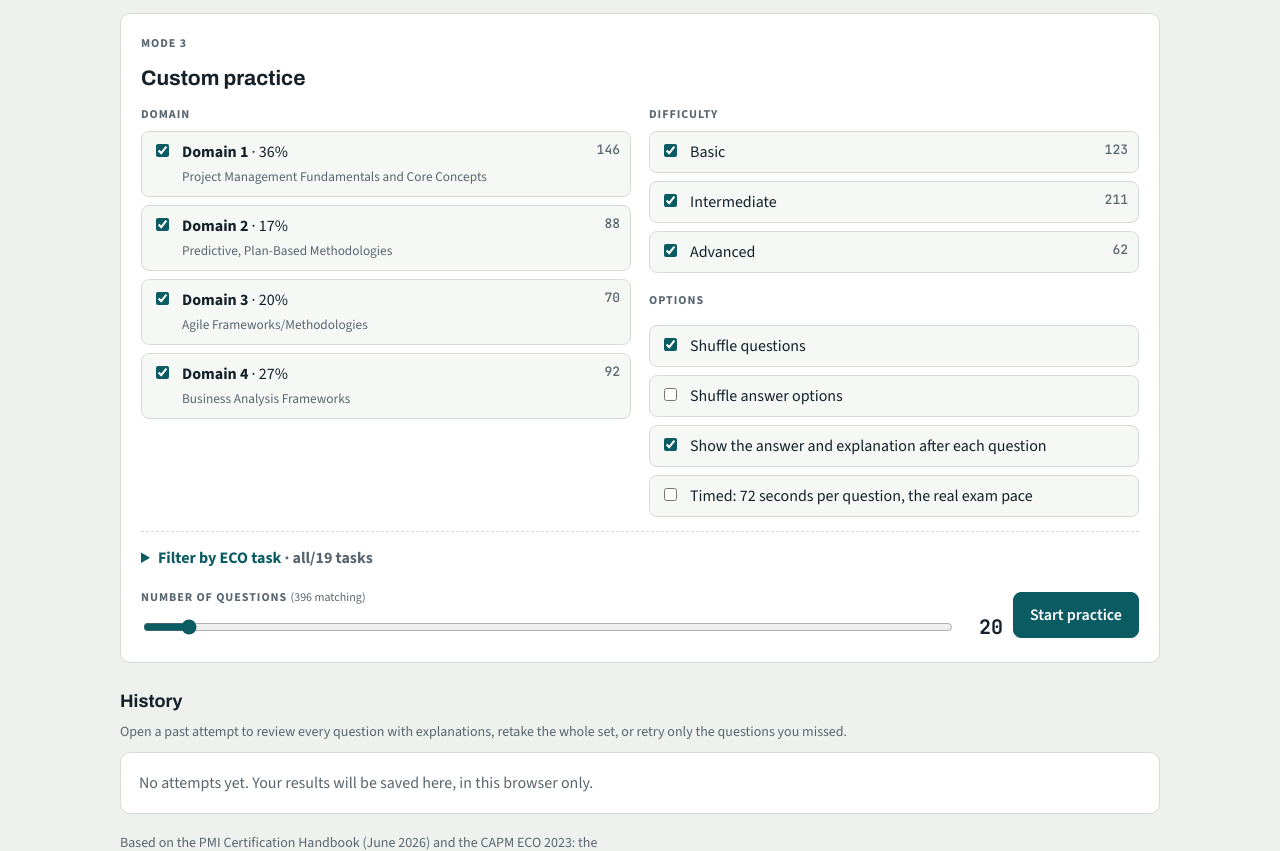
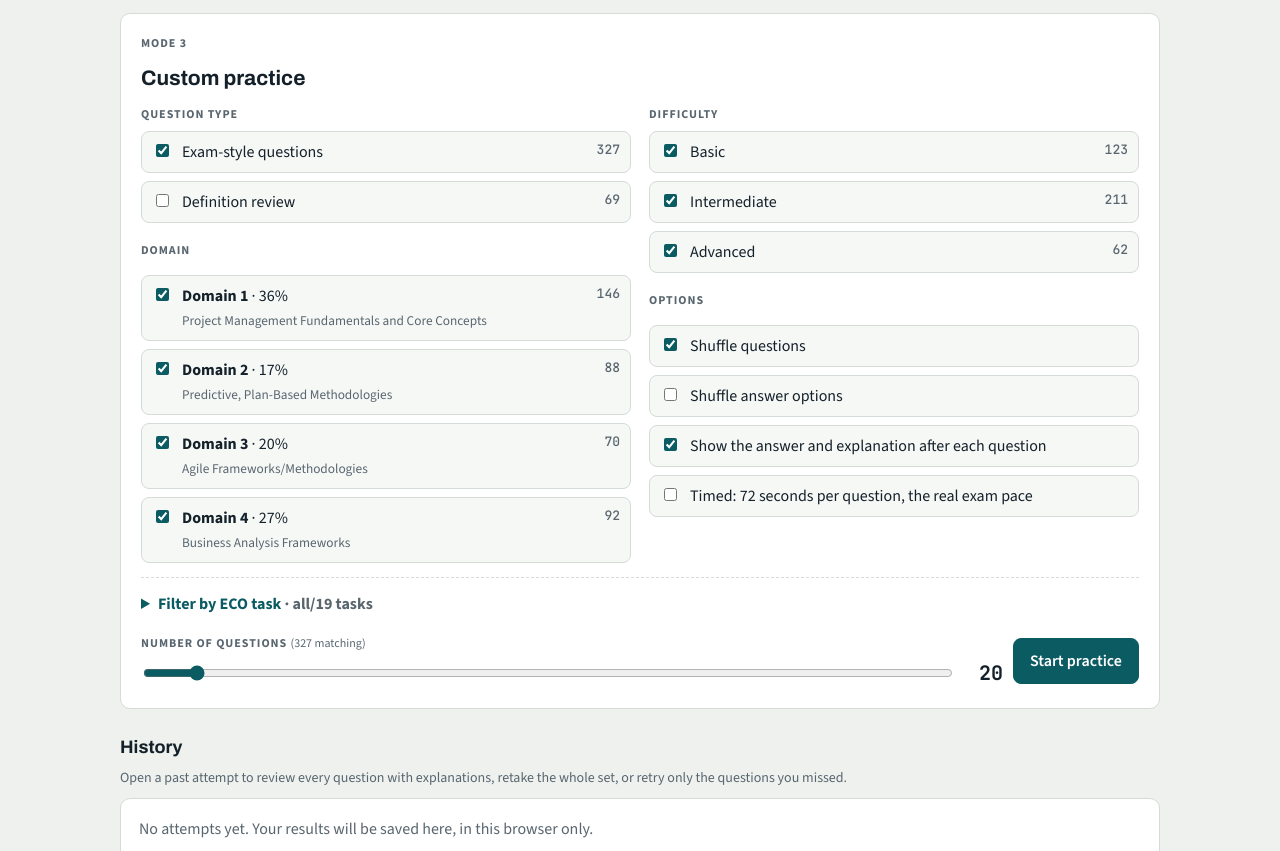
Before and after one commit to Augustine-debug/capm-practice-room, a plain HTML site: page index.html in a window 1280 px wide. Shown: the part 571-1422 px from the top of the page. Drawn offline with nearby package versions, Linux system fonts and the light colour scheme.

Commit message:
Custom practice and review mistakes (B1–B3, #12–#14)
- B1: new "Question type" filter (exam-style on by default, definition
  review optional, each with its count), so definition questions stay
  reachable until the flashcards; when the filters match nothing, a clear
  message appears and Start is disabled. The slider max follows the filters
- B2: practice modes show your average time per question next to the
  1:12 target (72 s, the real exam pace); the full mock shows only its clock
- B3: answering a question correctly with instant feedback removes it from
  the mistakes list straight away, not only after submitting

Already in place and checked: instant feedback (default on), optional
72 s/question timer (default off), shuffle questions/options with scoring
and "why wrong" text following the shuffled letters, mistakes count and
Retry/Retake on every results page.

Closes #12
Closes #13
Closes #14

Co-Authored-By: Claude Opus 5.5 <noreply@anthropic.com>
Claude-Session: https://claude.ai/code/session_01FprDGMi7mrPvPpQLZnuJyM

```diff
--- a/css/style.css
+++ b/css/style.css
@@ -246,3 +246,4 @@ tr:last-child td{border-bottom:0}
 .page table.hist td,.page table.hist th{white-space:normal;vertical-align:top}
 .dialog ul.rules{margin:0;padding-left:20px}
 .dialog ul.rules li{margin:4px 0}
+.nomatch{margin:0 0 8px;padding:8px 12px;border-radius:8px;background:var(--flag-soft);color:var(--flag);font-size:14px}
--- a/js/app.js
+++ b/js/app.js
@@ -167,6 +167,7 @@ function homeHTML(){
   const hist=store.get("history",[]);
   const dChecks=DOMAINS.map(d=>`<label class="chk"><input type="checkbox" id="cd${d.n}" data-d="${d.n}" checked><span><b>Domain ${d.n}</b> · ${d.w}%<br><small class="muted">${esc(d.name)}</small></span><span class="n">${BANK.filter(b=>b.d===d.n).length}</span></label>`).join("");
   const tChecks=Object.keys(TASKS).map(t=>`<label class="chk"><input type="checkbox" id="ct${t.replace(".","_")}" data-t="${t}" checked><span><b class="mono">${t}</b> ${esc(TASKS[t][1])}<br><small class="muted">${esc(TASKS[t][0])}</small></span><span class="n">${BANK.filter(b=>b.t===t).length}</span></label>`).join("");
+  const mChecks=[["exam","Exam-style questions",true],["definition","Definition review",false]].map(([m,t,on])=>`<label class="chk"><input type="checkbox" id="cm_${m}" data-m="${m}"${on?" checked":""}><span>${t}</span><span class="n">${BANK.filter(b=>b.mode===m).length}</span></label>`).join("");
   const lChecks=[1,2,3].map(l=>`<label class="chk"><input type="checkbox" id="cl${l}" data-l="${l}" checked><span>${LEVELS[l]}</span><span class="n">${BANK.filter(b=>b.lv===l).length}</span></label>`).join("");
   return `
   <header class="mast">
@@ -192,7 +193,7 @@ function homeHTML(){
       <div class="label">Mode 3</div>
       <h2>Custom practice</h2>
       <div class="form">
-        <fieldset><legend class="label">Domain</legend>${dChecks}</fieldset>
+        <fieldset><legend class="label">Question type</legend>${mChecks}<legend class="label" style="margin-top:10px">Domain</legend>${dChecks}</fieldset>
         <fieldset><legend class="label">Difficulty</legend>${lChecks}
           <legend class="label" style="margin-top:10px">Options</legend>
           <label class="chk"><input type="checkbox" id="oShuffle" checked><span>Shuffle questions</span></label>
@@ -206,6 +207,7 @@ function homeHTML(){
         <div class="taskgrid">${tChecks}</div></details>
       <div class="row">
         <div style="flex:1;min-width:220px"><div class="label" style="margin-bottom:6px">Number of questions <span id="poolInfo" class="muted" style="text-transform:none;letter-spacing:0;font-weight:400"></span></div>
+          <p id="noMatch" class="nomatch" role="status" hidden>No questions match these filters. Tick at least one option in each group, or widen the ECO task filter.</p>
           <div class="range"><input type="range" id="oCount" min="1" max="${BANK.length}" value="20"><output id="oCountOut">20</output></div></div>
         <div style="display:flex;gap:8px;flex-wrap:wrap"><button class="btn primary" id="startCustom" data-act="custom">Start practice</button></div>
       </div>
@@ -244,13 +246,15 @@ function pool(){
   const ds=DOMAINS.filter(d=>$("#cd"+d.n)?.checked).map(d=>d.n);
   const ls=[1,2,3].filter(l=>$("#cl"+l)?.checked);
   const ts=new Set(Object.keys(TASKS).filter(t=>{const el=document.getElementById("ct"+t.replace(".","_"));return !el||el.checked}));
-  return BANK.filter(b=>ds.includes(b.d)&&ls.includes(b.lv)&&ts.has(b.t)).map(b=>b.id);
+  const ms=["exam","definition"].filter(m=>$("#cm_"+m)?.checked);
+  return BANK.filter(b=>ms.includes(b.mode)&&ds.includes(b.d)&&ls.includes(b.lv)&&ts.has(b.t)).map(b=>b.id);
 }
 function syncCustom(){
   const p=pool(),r=$("#oCount"),o=$("#oCountOut");if(!r)return;
   const max=Math.max(1,p.length);r.max=max;if(+r.value>max)r.value=max;
   o.textContent=p.length?r.value:0;
   $("#poolInfo").textContent=`(${p.length} matching)`;
+  const nm=$("#noMatch");if(nm)nm.hidden=!!p.length;
   const tAll=Object.keys(TASKS).length,tOn=document.querySelectorAll(".taskgrid input:checked").length;
   const ti=$("#taskInfo");if(ti)ti.textContent=`· ${tOn===tAll?"all":tOn}/${tAll} tasks`;
   $("#startCustom").disabled=!p.length;
@@ -290,6 +294,7 @@ function examHTML(){
     <div class="title">${modeName[S.mode]}</div>
     <div class="stat"><b>${S.idx+1}/${n}</b><small>question</small></div>
     <div class="stat hideable"><b>${answered}</b><small>answered</small></div>
+    ${S.mode!=="full"&&answered?`<div class="stat" title="Reference pace on the real exam: 72 seconds per question"><b>${fmt(S.elapsed/answered)}</b><small>avg · target 1:12</small></div>`:""}
     ${S.phase?`<div class="stat hideable"><b>${S.phase==="s1"?1:2}/2</b><small>section</small></div>`:""}
     <div class="stat timer ${S.limit&&rem<=300?"low":""}" id="timer"><b>${fmt(rem)}</b><small>${S.limit?"left":"elapsed"}</small></div>
     <div class="spacer"></div>
@@ -392,6 +397,7 @@ function pick(orig){const b=q();if(isLocked(b))return;
     if(i>=0)v.splice(i,1);else{if(v.length>=need(b))v.shift();v.push(orig)}
     if(v.length)S.ans[b.id]=v.sort((x,y)=>x-y);else delete S.ans[b.id]}
   else S.ans[b.id]=orig;
+  if(isLocked(b)&&okAns(S.ans[b.id],b)){const w=store.get("wrong",[]);if(w.includes(b.id))store.set("wrong",w.filter(x=>x!==b.id))}  // answered right with feedback: leaves the mistakes list now
   save();render()}
 /* ---------- events ---------- */
 document.addEventListener("click",e=>{
```
